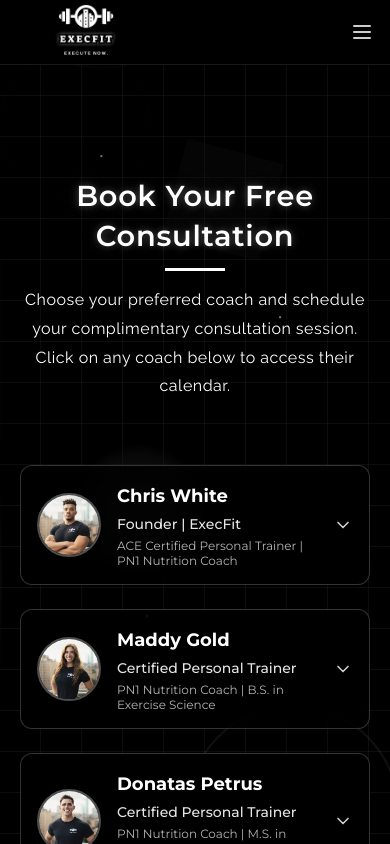
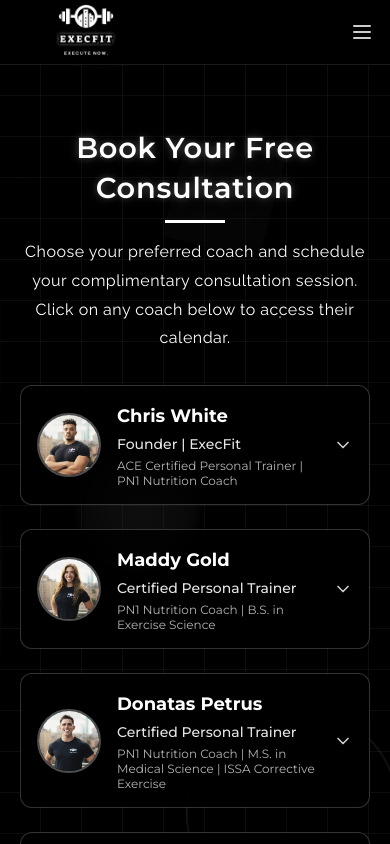
Before and after one commit to execfit/Website1, a Next.js app: page /inviteaccesstobook in a window 390 px wide. Shown: the top 844 px of the page. Built offline with nearby package versions, Linux system fonts and the light colour scheme.

Commit message:
Decrease padding top of booking page.

```diff
--- a/app/inviteaccesstobook/page.tsx
+++ b/app/inviteaccesstobook/page.tsx
@@ -110,10 +110,10 @@ export default function InviteAccessToBookPage() {
       {/* Main Content */}
       <div className="main-content">
         <div className="execfit-homepage">
-          <section className="py-20">
+          <section className="py-8 md:py-20">
             <div className="execfit-container">
               {/* Page Header */}
-              <div className="text-center mb-16">
+              <div className="text-center mb-8 md:mb-16">
                 <h1 className="execfit-section-title execfit-title-glow text-4xl md:text-5xl mb-6">
                   Book Your Free Consultation
                 </h1>
```
